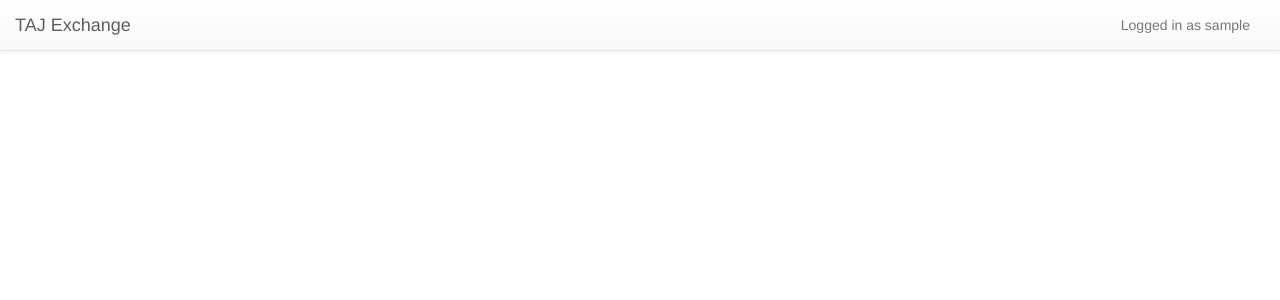
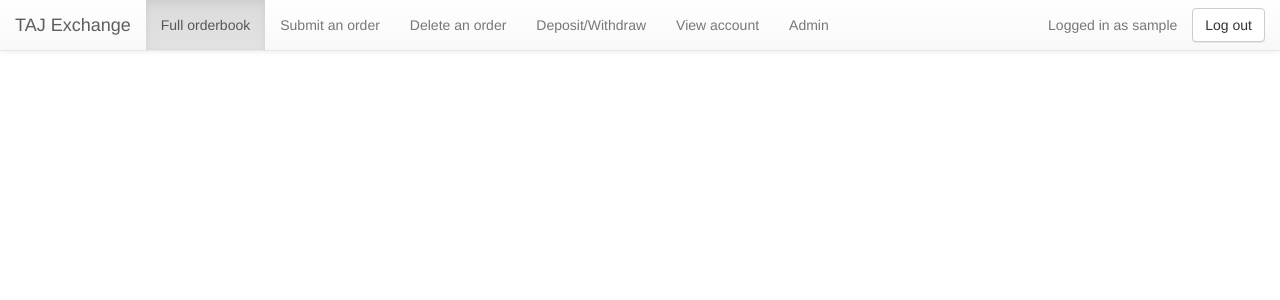
Before and after one commit to adn5327/taj-exchange, a Django app: page /orderbook/all/ in a window 1280 px wide. Shown: the top 300 px of the page. Run offline with Django 3.2, Linux system fonts and the light colour scheme; the visitor is signed in with stand-in values (Sample User, id 1); data that the repository does not hold is empty; some libraries are stand-ins or nearby versions.

Commit message:
Updated/fixed navbar, added a logo, and added available/total funds and fund adjustment on order

```diff
--- a/tajsite/exchange/templates/exchange/base.html
+++ b/tajsite/exchange/templates/exchange/base.html
@@ -3,18 +3,49 @@
 <link rel="stylesheet" type="text/css" href="{% static 'exchange/css/bootstrap.min.css' %}"/>
 <link rel="stylesheet" type="text/css" href="{% static 'exchange/css/custom.css' %}"/>
 <head>
+<link rel="shortcut icon" href="{% static 'exchange/images/favicon.ico' %}" sizes="256x256">
+<script src="https://ajax.googleapis.com/ajax/libs/jquery/1.11.3/jquery.min.js"></script>
 <nav class="navbar navbar-default navbar-fixed-top">
   <div class="container-fluid">
     <div class="navbar-header">
-        <a class="navbar-brand" href="{% url 'exchange:index'%}">TAJ Exchange</a>
+        <!--<a class="navbar-brand" href="{% url 'exchange:index'%}">TAJ Exchange</a>-->
+        <a class="navbar-brand">TAJ Exchange</a>
+        <ul class="nav navbar-nav">
+            <li><a href="{% url 'exchange:orderbookall' %}">Full orderbook</a></li>
+            {% if user.is_authenticated %}
+            <li><a href="{% url 'exchange:order' %}">Submit an order</a></li>
+            <li><a href="{% url 'exchange:deleteorder' %}">Delete an order</a></li>
+            <li><a href="{% url 'exchange:updateaccount' %}">Deposit/Withdraw</a></li>
+            <li><a href="{% url 'exchange:viewaccount' %}">View account</a></li>
+            {% if user.is_superuser %}
+            <li><a href="{% url 'admin:index' %}">Admin</a></li>
+            {% endif %}
+            {% endif %}
+        </ul>
     </div>
     <div class="collapse navbar-collapse">
-        {% if user %}
+        {% if user.is_authenticated %}
+        <a href="{% url 'exchange:logout' %}" class="btn btn-default navbar-btn pull-right" role="button">Log out</a>
         <p class="navbar-text pull-right">Logged in as {{user.username}}</p>
         {% else %}
         <a href="{% url 'exchange:login' %}" class="btn btn-default navbar-btn pull-right" role="button">Sign in</a>
+        <a href="{% url 'exchange:createaccount' %}" class="btn btn-default navbar-btn pull-right" role="button">Create Account</a>
         {% endif %}
-    </div
+    </div>
   </div>
 </nav>
+<script type="text/javascript">
+    console.log("Maybe?");
+    $(".nav a").on("click", function(){
+        console.log("yes");
+       $(".nav").find(".active").removeClass("active");
+       $(this).parent().addClass("active");
+    });
+    var loc = window.location.href;
+    $(".nav a").each(function() {
+      if (loc.match((this).href)) {
+        $(this).parent().addClass("active");
+        }
+   });
+</script>
 </head>
--- a/tajsite/exchange/templates/exchange/view_account.html
+++ b/tajsite/exchange/templates/exchange/view_account.html
@@ -5,7 +5,8 @@
 	{% if user.is_authenticated %}
 	<div>
 		<h2>Your Account funds</h2>
-		<p>{{account.print_funds}}</p>
+		<p>{{account.print_funds_avail}}</p>
+		<p>{{account.print_funds_tot}}</p>
 		<br>
 	</div>
 	<div>
--- a/tajsite/exchange/views.py
+++ b/tajsite/exchange/views.py
@@ -14,14 +14,11 @@ from django.contrib.auth import authenticate, login, logout
 from .func import setInners
 
 def index(request):
-	if request.user.is_authenticated():
-		user = request.user
-	else:
-		user = None
-	context = {
-		'user':user
-	}
-	return render(request, 'exchange/index.html', context)
+	# context = {
+	# 	'user':request.user
+	# }
+	return HttpResponseRedirect(reverse('exchange:orderbookall'))
+	#return render(request, 'exchange/index.html', context)
 
 def order(request):
 	if request.method == 'POST':
@@ -37,8 +34,19 @@ def order(request):
 				amount=f['amount'],
 				order_security=f['order_security'][0],
 				order_account=account)
-			o.save()
-			setInners(o.order_security)
+			if o.bidask == 'BID':
+				print 'yo'
+				if o.price * o.amount <= account.available_funds:
+					o.save()
+					setInners(o.order_security)
+					account.available_funds -= o.price*o.amount
+					account.save()
+				else:
+					o = None
+			else:
+				print 'not yo'
+				o.save()
+				setInners(o.order_security)
 			context = {
 				'order':o,
 			}
@@ -76,6 +84,10 @@ def delete_order(request):
 		order = Order.objects.get(id=order_id)
 		order.delete()
 		setInners(order.order_security)
+		account = Account.objects.get(user=request.user)
+		if order.bidask == 'BID':
+			account.available_funds += order.price*order.amount
+			account.save()
 		return redirect('/')
 	else:
 		account = Account.objects.get(user=request.user)
@@ -121,8 +133,9 @@ def create_account(request):
 		return render(request, 'exchange/create_account_submit.html', context)
 	else:
 		form = CreateAccountForm()
-		context = {
-			'form':form
+		context={
+			'form':form,
+			'user':request.user
 		}
 		return render(request, 'exchange/create_account.html', context)
 
@@ -140,7 +153,10 @@ def login_page(request):
 		return HttpResponseRedirect(reverse('exchange:index'))
 	else:
 		form = LoginAccountForm()
-		context={'form':form}
+		context={
+			'form':form,
+			'user':request.user
+		}
 		return render(request, 'exchange/login_page.html',context)
 
 def logout_page(request):
@@ -153,9 +169,11 @@ def update_account(request):
 		if form.is_valid():
 			f = form.cleaned_data
 			cur_account = Account.objects.get(user=request.user)
-			cur_funds = cur_account.funds
-			if cur_funds + f['funds'] >=0:
-				cur_account.funds = cur_funds + f['funds']
+			cur_funds_tot = cur_account.total_funds
+			cur_funds_avail = cur_account.available_funds
+			if cur_funds_avail + f['funds'] >=0:
+				cur_account.total_funds = cur_funds_tot + f['funds']
+				cur_account.available_funds = cur_funds_avail + f['funds']
 				cur_account.save()
 		return HttpResponseRedirect(reverse('exchange:index'))
 	else:
```
Also changed, not shown: tajsite/exchange/forms.py (+1 -6 lines), tajsite/exchange/models.py (+7 -6 lines), tajsite/exchange/templates/exchange/index.html (+1 -7 lines), tajsite/exchange/func.py (line endings or trailing spaces), tajsite/exchange/migrations/0007_auto_20160410_1447.py (added), tajsite/exchange/migrations/0008_auto_20160410_1452.py (added), tajsite/exchange/static/exchange/images/favicon.ico (added), tajsite/exchange/static/exchange/images/taj.png (added).
